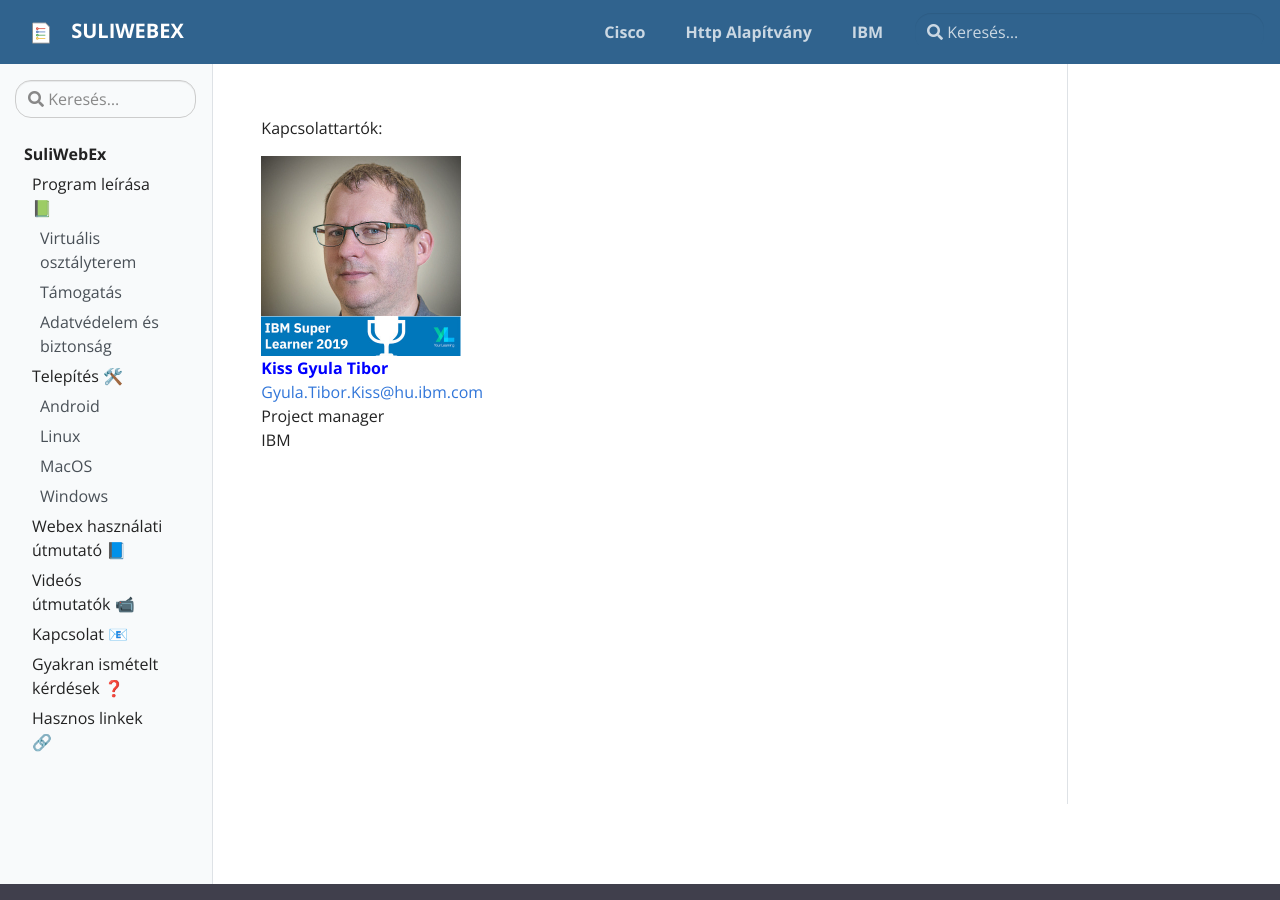
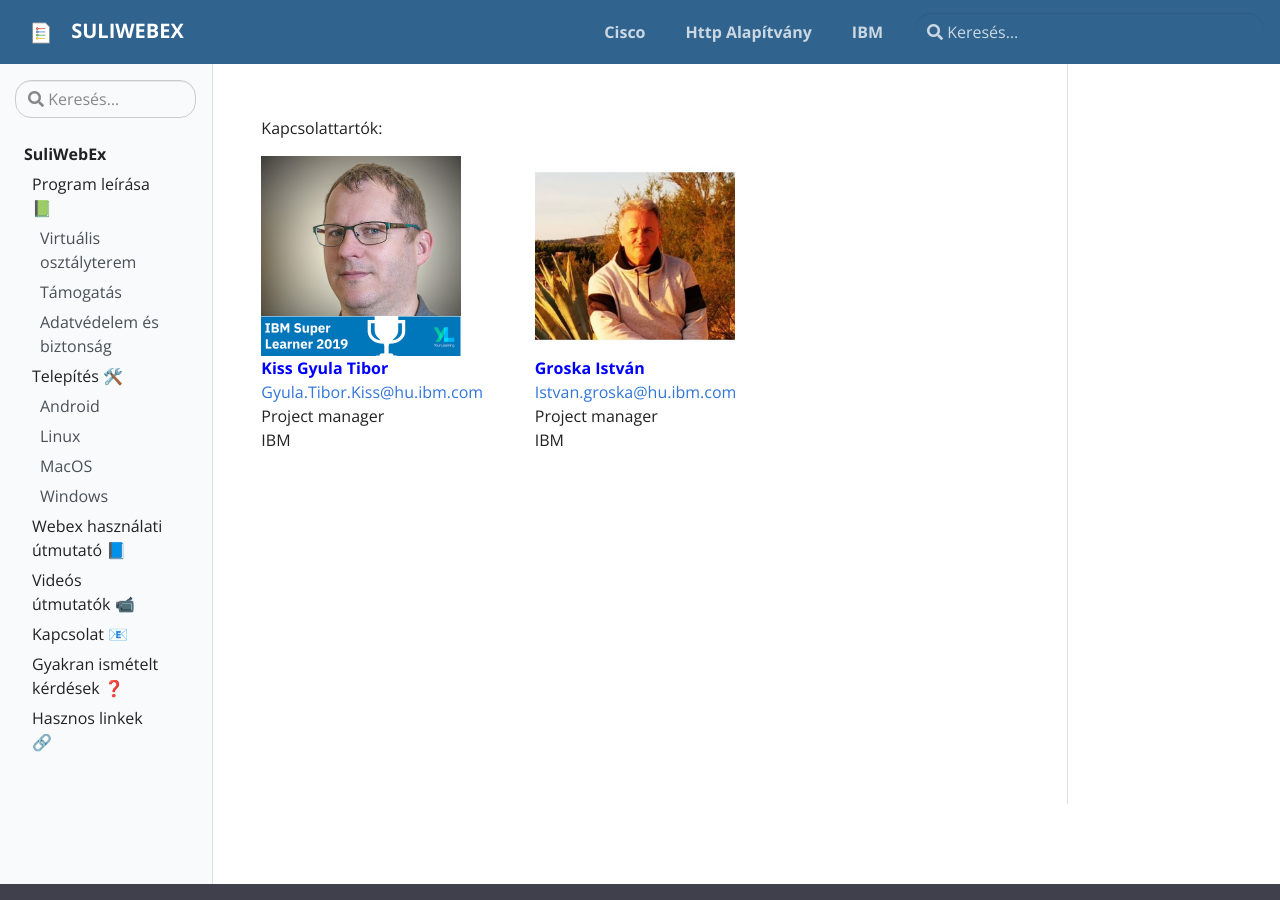
Before and after one commit to suliwebex/suliwebex.github.io, a Jekyll site: the page built from pages/kapcsolat.md, in a window 1280 px wide and 900 px high. Built offline with Jekyll 4.4.1, drawn with Linux system fonts in a browser that asks for light colours.

Commit message:
add contact groska istvan

```diff
--- a/_data/contacts.yml
+++ b/_data/contacts.yml
@@ -3,3 +3,9 @@
   email: Gyula.Tibor.Kiss@hu.ibm.com
   position: Project manager
   company: IBM
+
+- name: Groska István
+  picture: ibmgroskaistvan.png
+  email: Istvan.groska@hu.ibm.com
+  position: Project manager
+  company: IBM
--- a/_includes/contacts.html
+++ b/_includes/contacts.html
@@ -3,9 +3,8 @@
 {% for contact in site.data.contacts %}
 
 <div class="col-md-4" markdown="1">
-   <div class="form-group">
   <img src="/assets/img/contact/{{ contact.picture }}" alt="Picture of {{ contact.name }}"
-         height="200" width="200" >
+    style="max-width: 200px;"  >
   <br>
   <b style="color: blue;">{{ contact.name }}</b>
   <br>
@@ -15,7 +14,6 @@
   <br>
   {{ contact.company }}
 </div>
-</div>
 
 {% endfor %}
 
```
Also changed, not shown: assets/img/contact/ibmgroskaistvan.png (added). Lines whose indentation alone changed are shown as unchanged.
